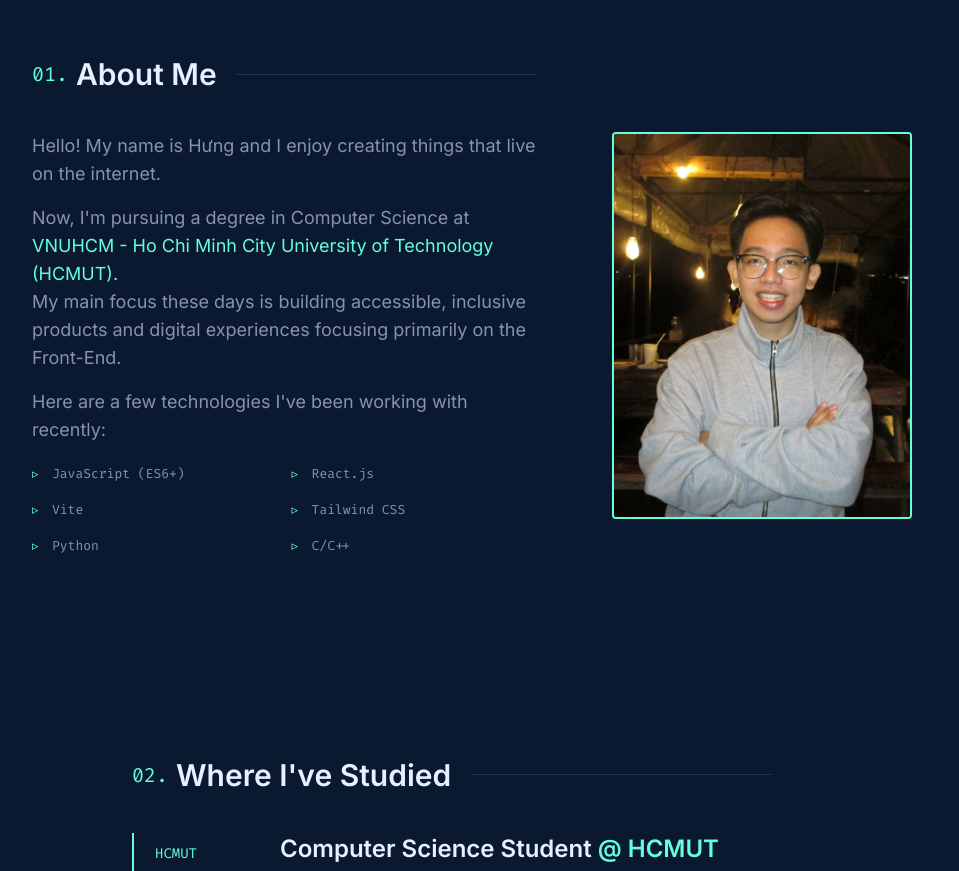
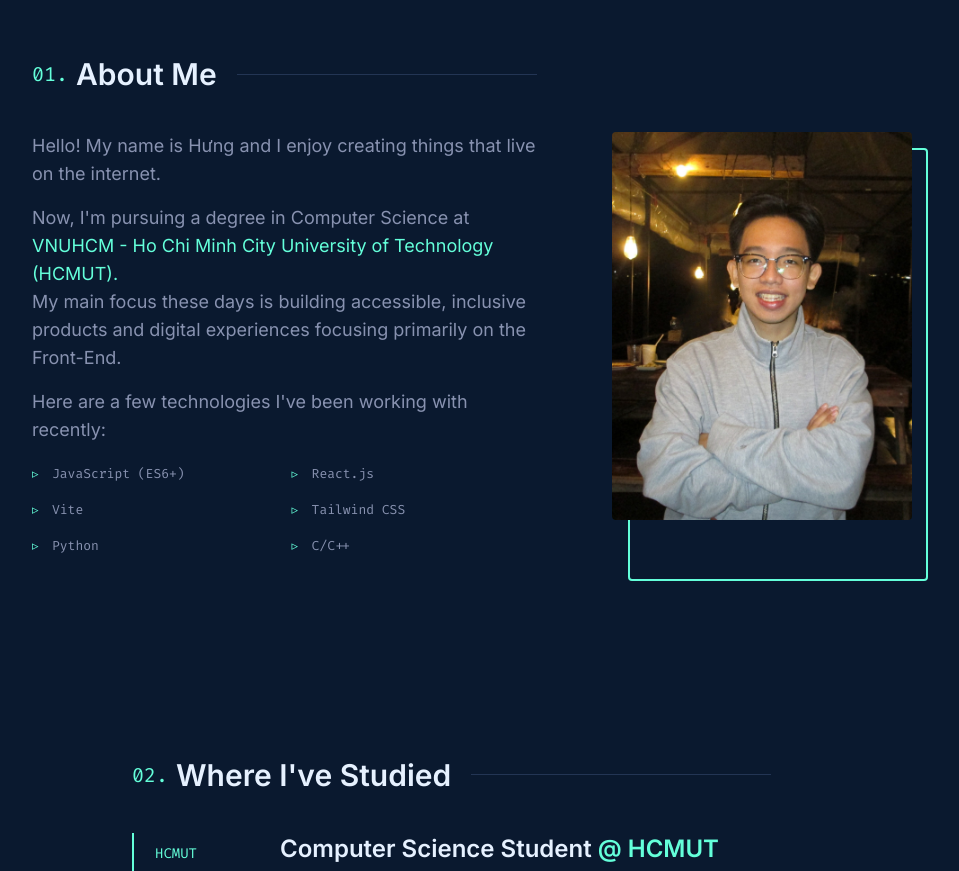
Before and after one commit to hoonz565/hoonz565.github.io, a React (Vite) app: page / in a window 1280 px wide. Shown: the part 920-1791 px from the top of the page, without its empty margins (158-1117 px from the left). Built offline with nearby package versions, Linux system fonts and the light colour scheme.

Commit message:
update about section

```diff
--- a/src/components/sections/About.jsx
+++ b/src/components/sections/About.jsx
@@ -49,8 +49,8 @@ const About = () => {
             </ul>
           </div>
 
-          <div className="relative group max-w-[300px] w-full mx-auto">
-            <div className="relative rounded transition-all duration-300 transform group-hover:-translate-x-1 group-hover:-translate-y-1 z-10 w-full overflow-hidden border-2 border-green">
+          <div className="relative max-w-[300px] w-full mx-auto z-0">
+            <div className="relative rounded z-10 w-full overflow-hidden">
               <img
                 src={myPhoto}
                 alt="Hung"
@@ -58,7 +58,7 @@ const About = () => {
               />
             </div>
             {/* Outline Box */}
-            <div className="absolute top-0 left-0 border-2 border-green rounded w-full h-full transition-all duration-300 translate-x-4 translate-y-4 group-hover:translate-x-3 group-hover:translate-y-3 -z-10"></div>
+            <div className="absolute top-0 left-0 border-2 border-green rounded w-full h-full translate-x-4 translate-y-4 -z-10"></div>
           </div>
         </div>
       </motion.div>
```
